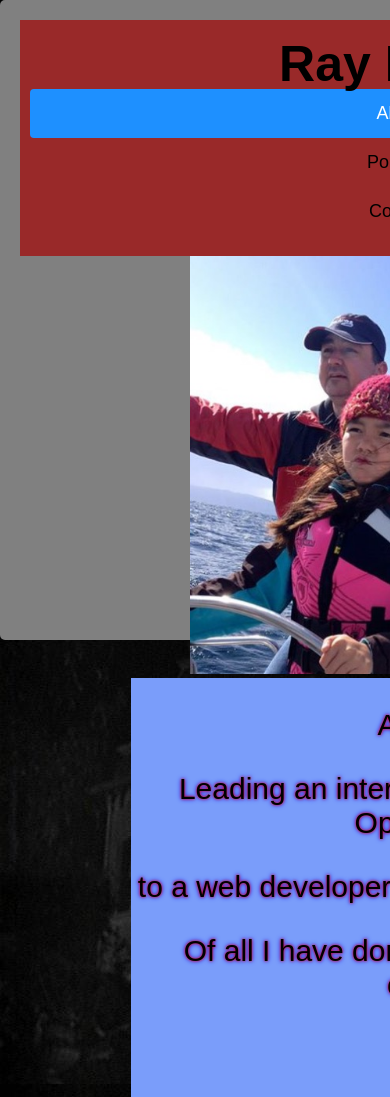
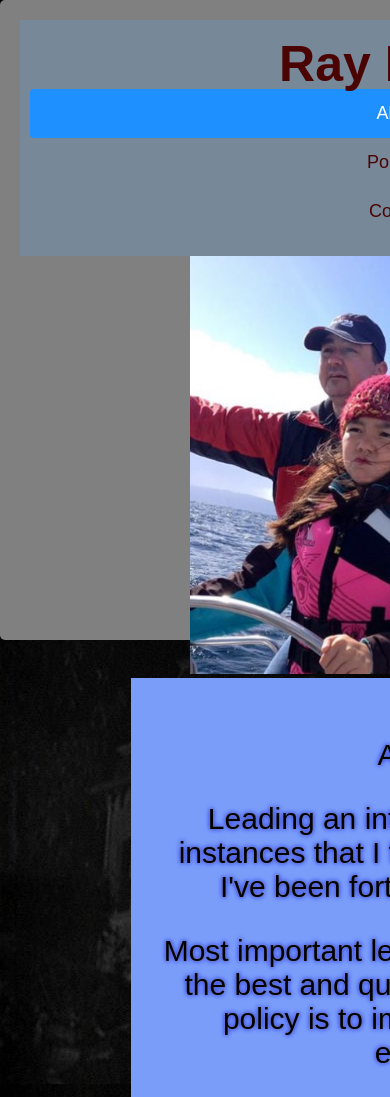
Before and after one commit to RayRiney/aboutme, a plain HTML site: page index.html in a window 390 px wide. Shown: the top 1097 px of the page. Drawn offline with Linux system fonts and the light colour scheme; files that its build step writes are made by us from their sources; files whose address does not match are found by name.

Commit message:
made index file more responsive and mad a few styling changes

```diff
--- a/index.html
+++ b/index.html
@@ -19,13 +19,14 @@
 
     .header {
       overflow: hidden;
-      background-color: rgba(155, 34, 34, 0.925);
+    background-color:lightslategray;
       padding: 20px 10px;
+
     }
 
     .header a {
       float: left;
-      color: black;
+      color: rgb(75, 4, 4);
       text-align: center;
       padding: 12px;
       text-decoration: none;
@@ -73,13 +74,14 @@
 }
      About {
       float: right;
-      padding: 10x;
+      padding: 30px;
       width: 649px;
       background-color:  rgb(122,157,250);
       height: 419px;
       margin: 0px;
+      text: block;
       text-align: center;
-      text-shadow: 0 0 3px #FF0000, 0 0 5px #0000FF;
+      text-shadow: 0 0 3px lightslategray, 0 0 5px #0000FF;
       font: bold;
       color: black;
       font-size: 30px;
@@ -104,7 +106,7 @@
 
 
 
-  <img src="images/IMG_1115.jpg" alt="sailing" class="responsive" width="200" height="100">
+  <img src="images/IMG_1115.jpg" alt="sailing" class="responsive" width="100%" height="auto">
 
 
 
@@ -114,9 +116,8 @@
 
   <About>
     <p>ABOUT ME<p>
-    <p>Leading an interesting life! A Tower Crane Operator at 19,<p>
-        <p>to a web developer or programmer in the future.</p>
-        <p>Of all I have done, this will be my biggest challenge.</p>
+    <p>Leading an interesting life! In the rare instances that I figured out what I wanted, I've been fortunate enough to get it.</p>
+        <p>Most important lesson I learned is business, the best and quickest way to expose bad policy is to implement it 100%, with enthusiasm!</p>
 </body>
 
 
```
Also changed, not shown: contact.html (+5 -5 lines), portfolio.html (+3 -4 lines).
